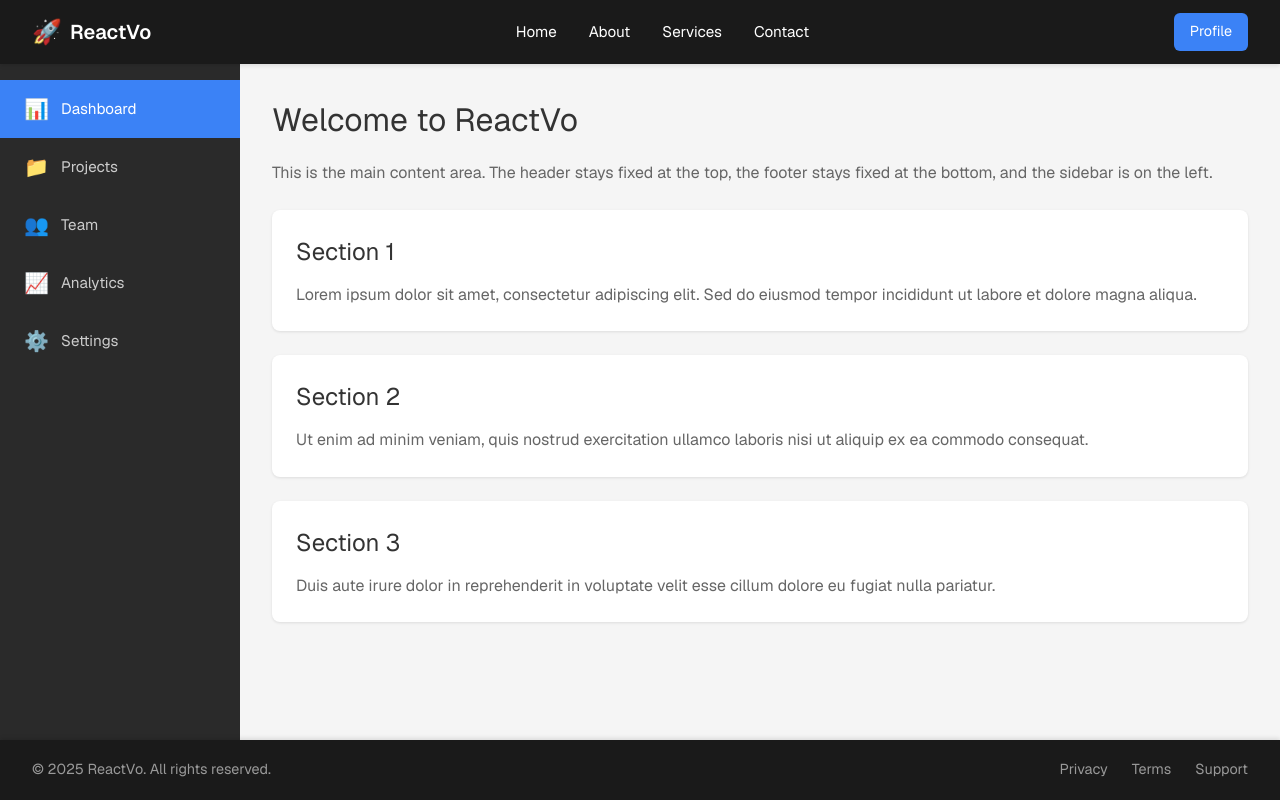
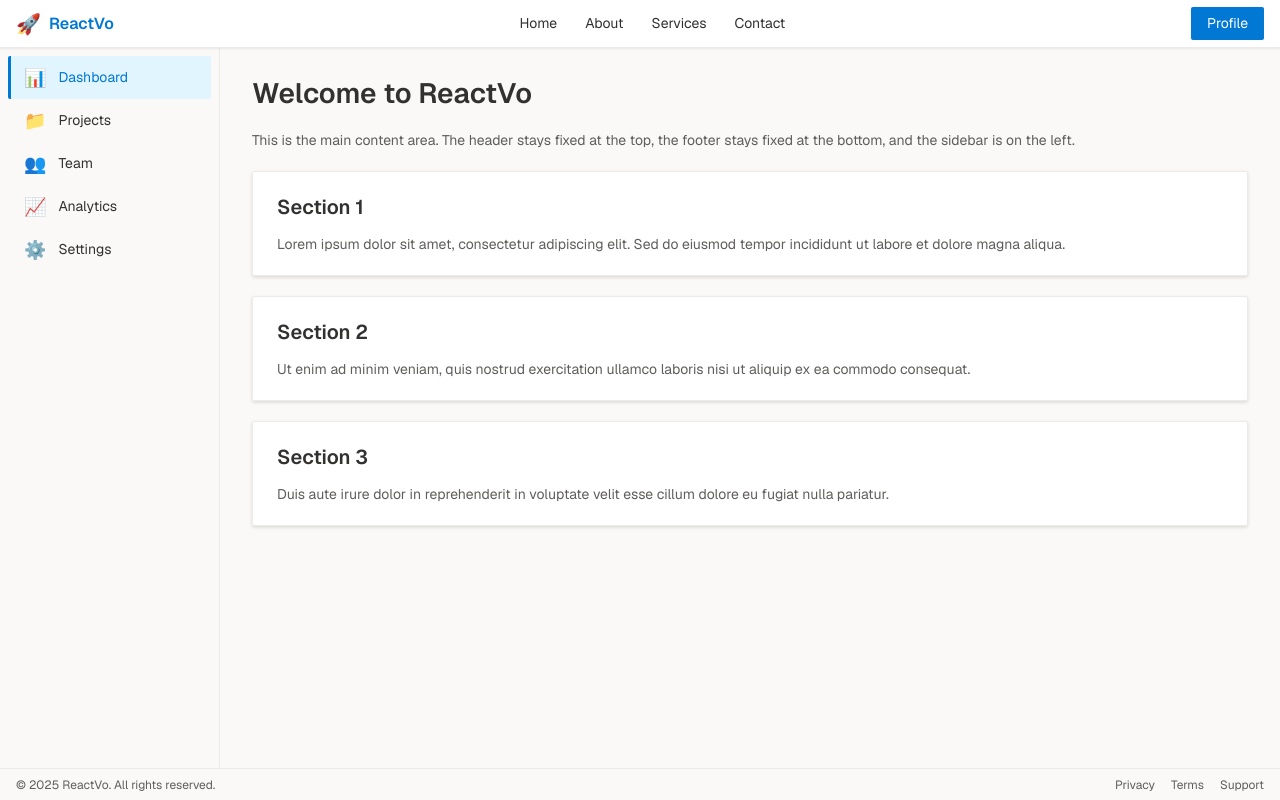
Before and after one commit to patelketanr/Reactvo, a Next.js app: page / in a window 1280 px wide. Built offline with nearby package versions, Linux system fonts and the light colour scheme.

Commit message:
feat: apply Microsoft Office design system theme
Update color scheme, fonts, spacing, and component styles to match Office design.

#VERCEL_SKIP

Co-authored-by: Ketan Patel <75609396+patelketanr@users.noreply.github.com>

```diff
--- a/src/App.css
+++ b/src/App.css
@@ -8,42 +8,66 @@
 .main-layout {
   display: flex;
   flex: 1;
-  margin-top: 64px;
-  margin-bottom: 60px;
+  /* Updated margin for new header height */
+  margin-top: 48px;
+  /* Updated margin for new footer height */
+  margin-bottom: 32px;
   overflow: hidden;
 }
 
 .main-content {
   flex: 1;
-  padding: 2rem;
+  /* Increased padding for Office spacing */
+  padding: 24px 32px;
   overflow-y: auto;
-  background-color: #f5f5f5;
+  /* Office background color */
+  background-color: #faf9f8;
 }
 
 .main-content h1 {
-  font-size: 2rem;
-  margin-bottom: 1rem;
-  color: #333;
+  /* Office heading size */
+  font-size: 28px;
+  /* Increased margin */
+  margin-bottom: 16px;
+  /* Office text color */
+  color: #323130;
+  font-weight: 600;
 }
 
 .main-content p {
-  color: #666;
-  line-height: 1.6;
-  margin-bottom: 1.5rem;
+  /* Office text color */
+  color: #605e5c;
+  /* Office line height */
+  line-height: 1.5;
+  /* Adjusted margin */
+  margin-bottom: 20px;
+  /* Office font size */
+  font-size: 14px;
 }
 
 .content-section {
-  background: white;
-  padding: 1.5rem;
-  margin-bottom: 1.5rem;
-  border-radius: 8px;
-  box-shadow: 0 1px 3px rgba(0, 0, 0, 0.1);
+  /* Office white background */
+  background: #ffffff;
+  /* Increased padding for Office spacing */
+  padding: 20px 24px;
+  /* Increased margin */
+  margin-bottom: 20px;
+  /* Subtle border radius */
+  border-radius: 2px;
+  /* Office subtle shadow */
+  box-shadow: 0 1.6px 3.6px rgba(0, 0, 0, 0.13);
+  /* Added border like Office cards */
+  border: 1px solid #edebe9;
 }
 
 .content-section h2 {
-  font-size: 1.5rem;
-  margin-bottom: 0.75rem;
-  color: #333;
+  /* Office subheading size */
+  font-size: 20px;
+  /* Adjusted margin */
+  margin-bottom: 12px;
+  /* Office text color */
+  color: #323130;
+  font-weight: 600;
 }
 
 .content-section p {
--- a/src/components/Footer.css
+++ b/src/components/Footer.css
@@ -3,11 +3,16 @@
   bottom: 0;
   left: 0;
   right: 0;
-  height: 60px;
-  background-color: #1a1a1a;
-  color: white;
+  /* Reduced height for Office style */
+  height: 32px;
+  /* Office light background */
+  background-color: #faf9f8;
+  /* Office text color */
+  color: #605e5c;
   z-index: 1000;
-  box-shadow: 0 -2px 4px rgba(0, 0, 0, 0.1);
+  /* Top border instead of shadow */
+  border-top: 1px solid #edebe9;
+  box-shadow: none;
 }
 
 .footer-content {
@@ -15,28 +20,35 @@
   align-items: center;
   justify-content: space-between;
   height: 100%;
-  padding: 0 2rem;
+  /* Reduced padding */
+  padding: 0 16px;
   max-width: 100%;
 }
 
 .footer-content p {
   margin: 0;
-  font-size: 0.9rem;
-  color: #999;
+  /* Smaller font size */
+  font-size: 12px;
+  /* Office gray text */
+  color: #605e5c;
 }
 
 .footer-links {
   display: flex;
-  gap: 1.5rem;
+  /* Reduced gap */
+  gap: 16px;
 }
 
 .footer-link {
-  color: #999;
+  /* Office gray text */
+  color: #605e5c;
   text-decoration: none;
-  font-size: 0.9rem;
-  transition: color 0.2s;
+  /* Smaller font size */
+  font-size: 12px;
+  transition: color 0.1s;
 }
 
 .footer-link:hover {
-  color: white;
+  /* Office blue on hover */
+  color: #0078d4;
 }
--- a/src/components/Header.css
+++ b/src/components/Header.css
@@ -3,11 +3,12 @@
   top: 0;
   left: 0;
   right: 0;
-  height: 64px;
-  background-color: #1a1a1a;
-  color: white;
+  height: 48px;
+  background-color: #ffffff;
+  color: #323130;
   z-index: 1000;
-  box-shadow: 0 2px 4px rgba(0, 0, 0, 0.1);
+  box-shadow: 0 1px 2px rgba(0, 0, 0, 0.08);
+  border-bottom: 1px solid #edebe9;
 }
 
 .header-content {
@@ -15,36 +16,40 @@
   align-items: center;
   justify-content: space-between;
   height: 100%;
-  padding: 0 2rem;
+  padding: 0 16px;
   max-width: 100%;
 }
 
 .logo {
   display: flex;
   align-items: center;
-  gap: 0.5rem;
-  font-size: 1.25rem;
+  gap: 8px;
+  font-size: 16px;
   font-weight: 600;
+  color: #0078d4;
 }
 
 .logo-icon {
-  font-size: 1.5rem;
+  font-size: 20px;
 }
 
 .nav {
   display: flex;
-  gap: 2rem;
+  gap: 4px;
 }
 
 .nav-link {
-  color: white;
+  color: #323130;
   text-decoration: none;
-  font-size: 0.95rem;
-  transition: opacity 0.2s;
+  font-size: 14px;
+  padding: 8px 12px;
+  border-radius: 2px;
+  transition: background-color 0.1s;
 }
 
 .nav-link:hover {
-  opacity: 0.8;
+  background-color: #f3f2f1;
+  opacity: 1;
 }
 
 .user-section {
@@ -53,16 +58,17 @@
 }
 
 .user-button {
-  background-color: #3b82f6;
+  background-color: #0078d4;
   color: white;
   border: none;
-  padding: 0.5rem 1rem;
-  border-radius: 6px;
+  padding: 6px 16px;
+  border-radius: 2px;
   cursor: pointer;
-  font-size: 0.9rem;
-  transition: background-color 0.2s;
+  font-size: 14px;
+  font-weight: 400;
+  transition: background-color 0.1s;
 }
 
 .user-button:hover {
-  background-color: #2563eb;
+  background-color: #106ebe;
 }
--- a/src/components/Sidebar.css
+++ b/src/components/Sidebar.css
@@ -1,41 +1,63 @@
 .sidebar {
-  width: 240px;
-  background-color: #2a2a2a;
-  color: white;
+  /* Adjusted width to match Office sidebar */
+  width: 220px;
+  /* Office light gray background */
+  background-color: #faf9f8;
+  /* Office text color */
+  color: #323130;
   overflow-y: auto;
   flex-shrink: 0;
+  /* Added border like Office */
+  border-right: 1px solid #edebe9;
 }
 
 .sidebar-nav {
   display: flex;
   flex-direction: column;
-  padding: 1rem 0;
+  /* Adjusted padding for Office spacing */
+  padding: 8px 0;
 }
 
 .sidebar-link {
   display: flex;
   align-items: center;
-  gap: 0.75rem;
-  padding: 0.875rem 1.5rem;
-  color: #ccc;
+  /* Reduced gap */
+  gap: 12px;
+  /* Adjusted padding for Office style */
+  padding: 8px 16px;
+  /* Office text color */
+  color: #323130;
   text-decoration: none;
-  transition: background-color 0.2s, color 0.2s;
+  /* Subtle border radius */
+  border-radius: 2px;
+  /* Added margin for spacing */
+  margin: 0 8px;
+  transition: background-color 0.1s;
 }
 
 .sidebar-link:hover {
-  background-color: #3a3a3a;
-  color: white;
+  /* Office hover background */
+  background-color: #f3f2f1;
+  color: #323130;
 }
 
 .sidebar-link.active {
-  background-color: #3b82f6;
-  color: white;
+  /* Office active state with light blue */
+  background-color: #e1f5fe;
+  /* Office blue text */
+  color: #0078d4;
+  /* Added left border accent */
+  border-left: 3px solid #0078d4;
+  padding-left: 13px;
 }
 
 .sidebar-icon {
-  font-size: 1.25rem;
+  /* Adjusted icon size */
+  font-size: 18px;
 }
 
 .sidebar-text {
-  font-size: 0.95rem;
+  /* Office font size */
+  font-size: 14px;
+  font-weight: 400;
 }
--- a/src/index.css
+++ b/src/index.css
@@ -5,10 +5,12 @@
 }
 
 body {
-  font-family: -apple-system, BlinkMacSystemFont, "Segoe UI", "Roboto", "Oxygen", "Ubuntu", "Cantarell", "Fira Sans",
-    "Droid Sans", "Helvetica Neue", sans-serif;
+  /* Updated to use Segoe UI font family like Microsoft Office */
+  font-family: "Segoe UI", -apple-system, BlinkMacSystemFont, "Roboto", "Oxygen", "Ubuntu", "Cantarell", sans-serif;
   -webkit-font-smoothing: antialiased;
   -moz-osx-font-smoothing: grayscale;
+  /* Added Microsoft Office background color */
+  background-color: #f3f2f1;
 }
 
 #root {
```
